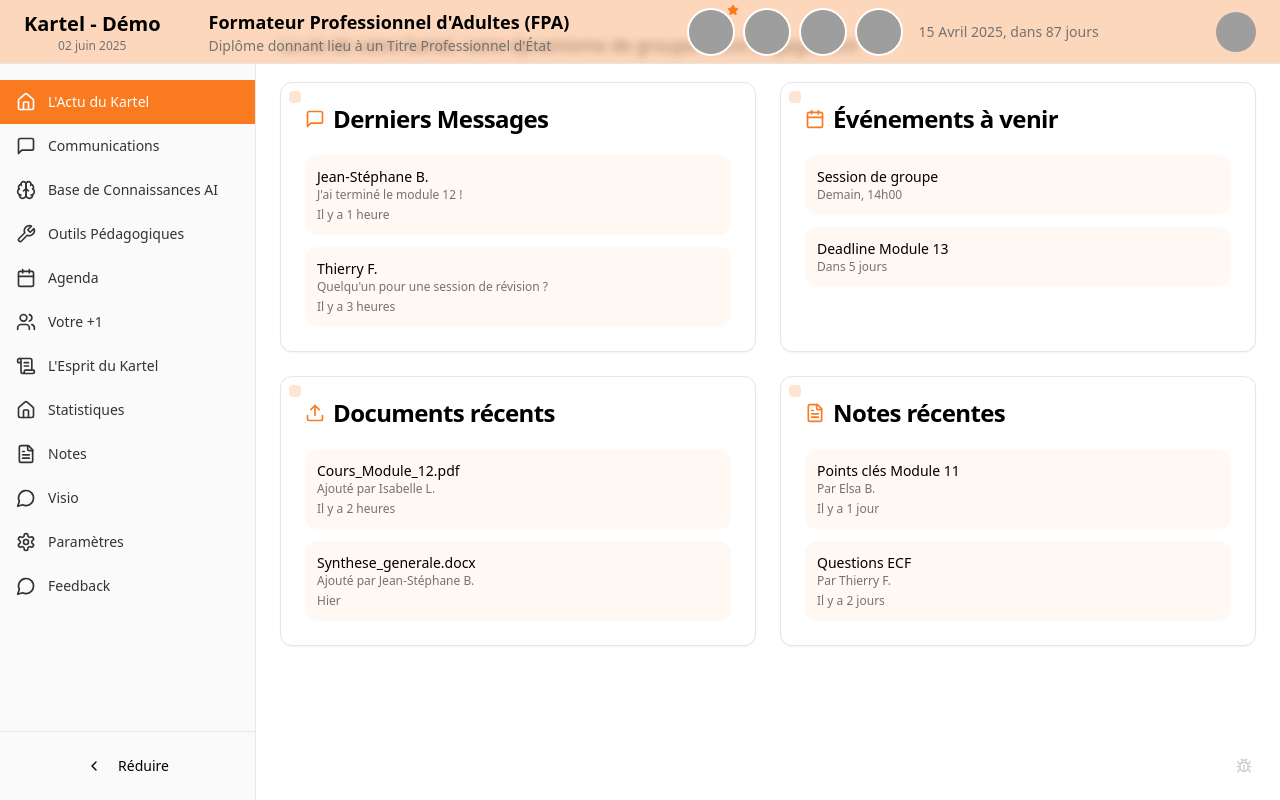
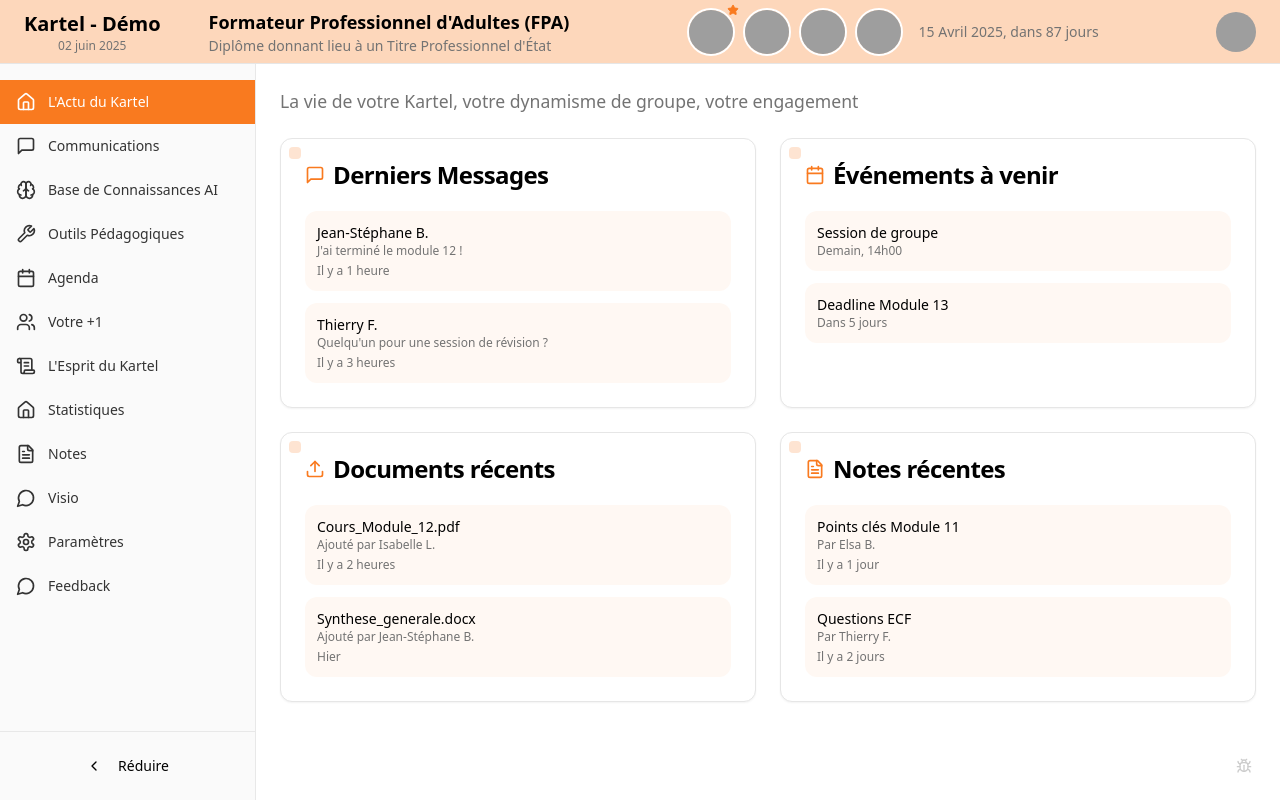
Before and after one commit to pimvic/cartel-io, a React (Vite) app: page /dashboard in a window 1280 px wide. Built offline with nearby package versions, Linux system fonts and the light colour scheme; grey boxes are pictures that could not be loaded; the HTML template or start-up script is replaced by a standard one.

Commit message:
Fix: Add top padding to prevent overlap

```diff
--- a/src/pages/Dashboard.tsx
+++ b/src/pages/Dashboard.tsx
@@ -73,7 +73,7 @@ const Dashboard = () => {
           collapsed={sidebarCollapsed}
           onToggleCollapse={() => setSidebarCollapsed(!sidebarCollapsed)}
         />
-        <main className={`flex-1 p-6 transition-all ${sidebarCollapsed ? "ml-20" : "ml-64"}`}>
+        <main className={`flex-1 p-6 pt-20 transition-all ${sidebarCollapsed ? "ml-20" : "ml-64"}`}>
           {renderContent()}
           <BugReport />
         </main>
```
